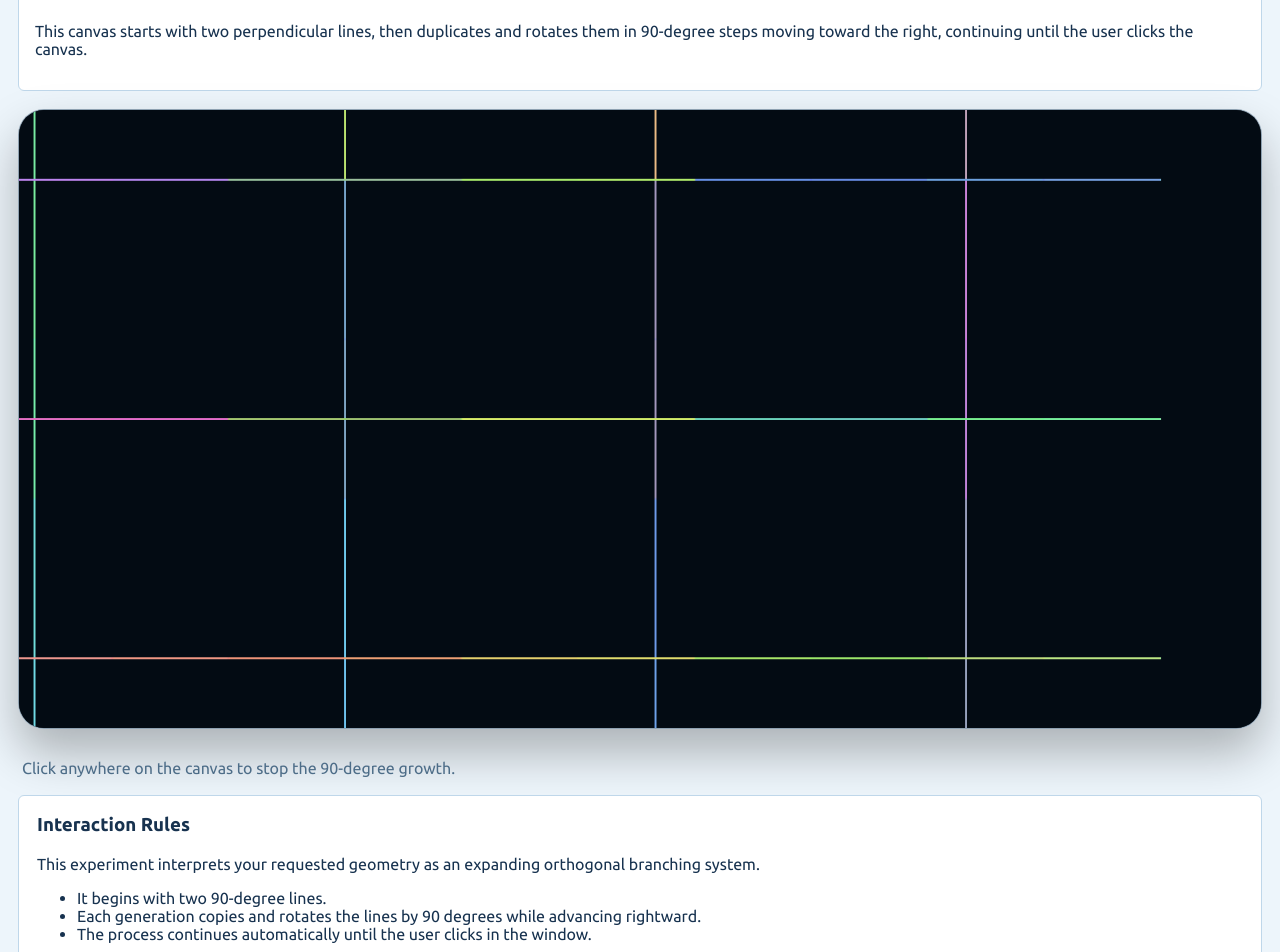
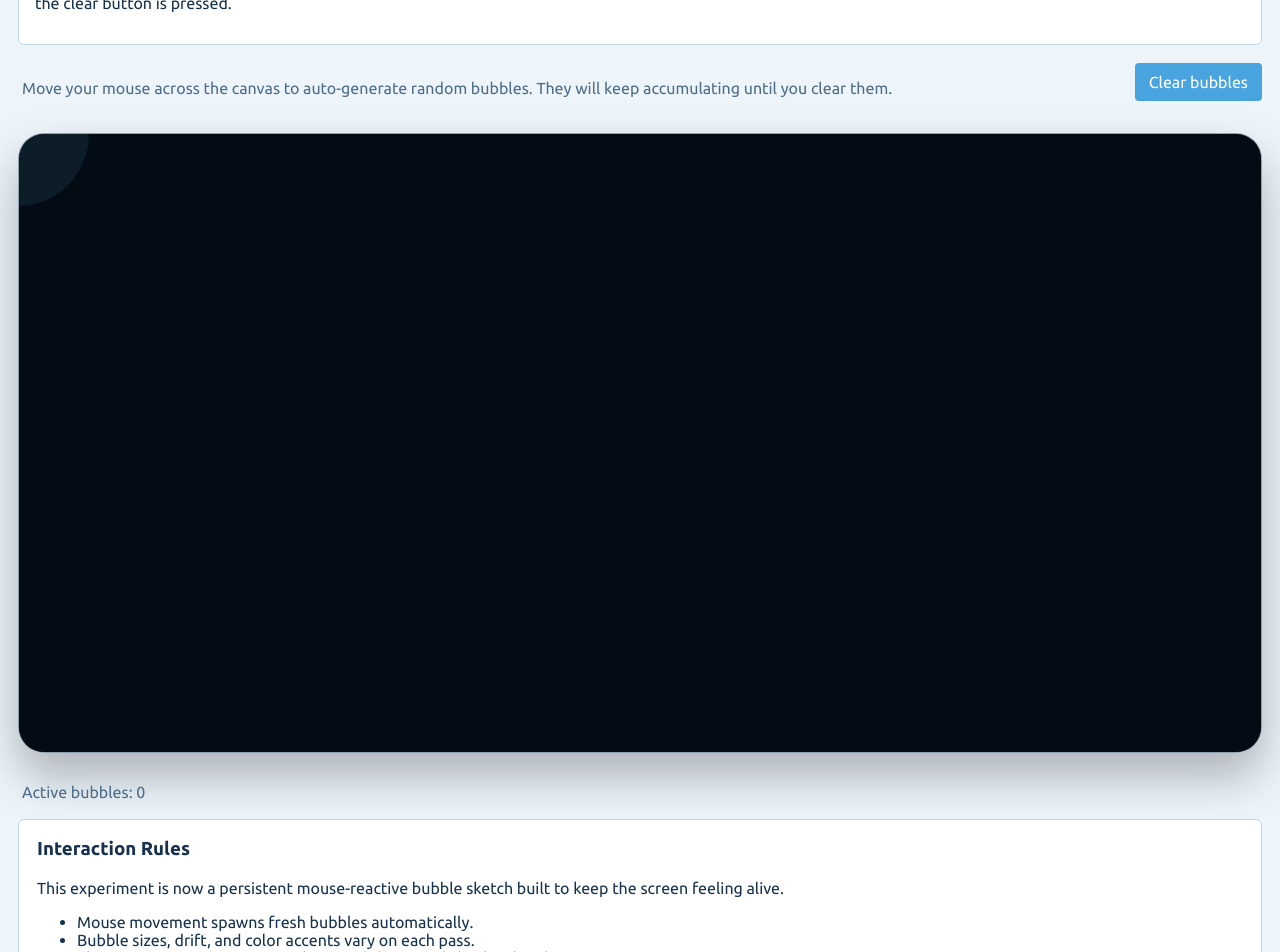
Before and after one commit to meruvav/Audionyx.org, a React (Vite) app: page /right-angle-growth in a window 1280 px wide. Shown: the part 320-1272 px from the top of the page. Built offline with nearby package versions, Linux system fonts and the light colour scheme; no server answers.

Commit message:
replace right angle growth with bubble canvas

```diff
--- a/src/components/RightAngleGrowthCanvas.jsx
+++ b/src/components/RightAngleGrowthCanvas.jsx
@@ -1,24 +1,15 @@
 import { useEffect, useRef, useState } from 'react';
 
-function stepSegments(segments, width) {
-  const next = [];
-  segments.forEach((segment) => {
-    const dx = segment.x2 - segment.x1;
-    const dy = segment.y2 - segment.y1;
-    const x = segment.x2 + 18;
-    const y = segment.y2;
-    next.push({ x1: x, y1: y, x2: x - dy, y2: y + dx });
-    next.push({ x1: x, y1: y, x2: x + dy, y2: y - dx });
-  });
-
-  return next.filter((segment) => segment.x1 < width + 120 && segment.x2 < width + 160);
+function randomBetween(min, max) {
+  return min + Math.random() * (max - min);
 }
 
 export default function RightAngleGrowthCanvas() {
   const canvasRef = useRef(null);
-  const animationRef = useRef(null);
-  const segmentsRef = useRef([]);
-  const [running, setRunning] = useState(true);
+  const bubblesRef = useRef([]);
+  const rafRef = useRef(null);
+  const pointerRef = useRef({ x: 0, y: 0, inside: false });
+  const [bubbleCount, setBubbleCount] = useState(0);
 
   useEffect(() => {
     const canvas = canvasRef.current;
@@ -27,81 +18,137 @@ export default function RightAngleGrowthCanvas() {
       return undefined;
     }
 
-    let generation = 0;
-
     function resize() {
       const ratio = window.devicePixelRatio || 1;
+      const height = Math.max(window.innerHeight * 0.74, 620);
       canvas.width = window.innerWidth * ratio;
-      canvas.height = Math.max(window.innerHeight * 0.74, 620) * ratio;
+      canvas.height = height * ratio;
       canvas.style.width = '100%';
-      canvas.style.height = `${Math.max(window.innerHeight * 0.74, 620)}px`;
+      canvas.style.height = `${height}px`;
       context.setTransform(ratio, 0, 0, ratio, 0, 0);
-      if (!segmentsRef.current.length) {
-        segmentsRef.current = [
-          { x1: 120, y1: canvas.height / ratio / 2 - 80, x2: 120, y2: canvas.height / ratio / 2 + 80 },
-          { x1: 120, y1: canvas.height / ratio / 2, x2: 240, y2: canvas.height / ratio / 2 },
-        ];
+    }
+
+    function spawnBubble(clientX, clientY) {
+      const rect = canvas.getBoundingClientRect();
+      const x = clientX - rect.left;
+      const y = clientY - rect.top;
+      const radius = randomBetween(14, 54);
+      const hue = 180 + Math.random() * 120;
+
+      bubblesRef.current.push({
+        x: x + randomBetween(-18, 18),
+        y: y + randomBetween(-18, 18),
+        radius,
+        lineWidth: randomBetween(1.2, 3.6),
+        hue,
+        alpha: randomBetween(0.28, 0.7),
+        driftX: randomBetween(-0.4, 0.4),
+        driftY: randomBetween(-0.8, -0.08),
+        pulse: randomBetween(0.4, 1.6),
+        pulseSpeed: randomBetween(0.008, 0.024),
+      });
+
+      if (bubblesRef.current.length > 420) {
+        bubblesRef.current.splice(0, bubblesRef.current.length - 420);
       }
-      draw();
+
+      setBubbleCount(bubblesRef.current.length);
     }
 
     function draw() {
       const width = canvas.width / (window.devicePixelRatio || 1);
       const height = canvas.height / (window.devicePixelRatio || 1);
       context.clearRect(0, 0, width, height);
-      context.fillStyle = 'rgba(4, 12, 20, 0.98)';
+      context.fillStyle = 'rgba(4, 12, 20, 0.96)';
       context.fillRect(0, 0, width, height);
-      context.lineCap = 'round';
 
-      segmentsRef.current.forEach((segment, index) => {
+      context.save();
+      context.fillStyle = 'rgba(124, 232, 255, 0.08)';
+      context.beginPath();
+      context.arc(pointerRef.current.x, pointerRef.current.y, 72, 0, Math.PI * 2);
+      context.fill();
+      context.restore();
+
+      bubblesRef.current.forEach((bubble, index) => {
+        bubble.x += bubble.driftX;
+        bubble.y += bubble.driftY;
+        bubble.pulse += bubble.pulseSpeed;
+
+        const wobbleRadius = bubble.radius + Math.sin(bubble.pulse) * 4;
+
+        if (bubble.y + wobbleRadius < -40) {
+          bubble.y = height + wobbleRadius;
+        }
+        if (bubble.x - wobbleRadius > width + 40) {
+          bubble.x = -wobbleRadius;
+        }
+        if (bubble.x + wobbleRadius < -40) {
+          bubble.x = width + wobbleRadius;
+        }
+
         context.beginPath();
-        context.strokeStyle = `hsla(${(generation * 32 + index * 7) % 360}, 85%, 68%, 0.76)`;
-        context.lineWidth = Math.max(1, 4 - generation * 0.22);
-        context.moveTo(segment.x1, segment.y1);
-        context.lineTo(segment.x2, segment.y2);
+        context.strokeStyle = `hsla(${(bubble.hue + index * 2) % 360}, 90%, 72%, ${bubble.alpha})`;
+        context.fillStyle = `hsla(${bubble.hue}, 92%, 60%, ${bubble.alpha * 0.12})`;
+        context.lineWidth = bubble.lineWidth;
+        context.arc(bubble.x, bubble.y, wobbleRadius, 0, Math.PI * 2);
+        context.fill();
         context.stroke();
       });
+
+      rafRef.current = window.requestAnimationFrame(draw);
     }
 
-    function tick() {
-      if (!running) {
-        return;
-      }
-      const width = canvas.width / (window.devicePixelRatio || 1);
-      segmentsRef.current = stepSegments(segmentsRef.current, width);
-      generation += 1;
-      draw();
-      if (segmentsRef.current.length && generation < 12) {
-        animationRef.current = window.setTimeout(tick, 420);
+    function handlePointerMove(event) {
+      const rect = canvas.getBoundingClientRect();
+      pointerRef.current = {
+        x: event.clientX - rect.left,
+        y: event.clientY - rect.top,
+        inside: true,
+      };
+
+      const spawnTotal = 1 + Math.floor(Math.random() * 3);
+      for (let index = 0; index < spawnTotal; index += 1) {
+        spawnBubble(event.clientX, event.clientY);
       }
     }
 
-    function handleClick() {
-      setRunning(false);
-      if (animationRef.current) {
-        window.clearTimeout(animationRef.current);
-      }
+    function handlePointerLeave() {
+      pointerRef.current.inside = false;
     }
 
     resize();
-    draw();
-    animationRef.current = window.setTimeout(tick, 300);
+    rafRef.current = window.requestAnimationFrame(draw);
     window.addEventListener('resize', resize);
-    canvas.addEventListener('click', handleClick);
+    canvas.addEventListener('pointermove', handlePointerMove);
+    canvas.addEventListener('pointerleave', handlePointerLeave);
 
     return () => {
       window.removeEventListener('resize', resize);
-      canvas.removeEventListener('click', handleClick);
-      if (animationRef.current) {
-        window.clearTimeout(animationRef.current);
+      canvas.removeEventListener('pointermove', handlePointerMove);
+      canvas.removeEventListener('pointerleave', handlePointerLeave);
+      if (rafRef.current) {
+        window.cancelAnimationFrame(rafRef.current);
       }
     };
-  }, [running]);
+  }, []);
+
+  function handleClear() {
+    bubblesRef.current = [];
+    setBubbleCount(0);
+  }
 
   return (
     <>
+      <div className="experiment-toolbar">
+        <p className="experiment-note">
+          Move your mouse across the canvas to auto-generate random bubbles. They will keep accumulating until you clear them.
+        </p>
+        <button type="button" className="button-link experiment-clear" onClick={handleClear}>
+          Clear bubbles
+        </button>
+      </div>
       <canvas ref={canvasRef} className="experiment-canvas" />
-      <p className="experiment-note">{running ? 'Click anywhere on the canvas to stop the 90-degree growth.' : 'Growth stopped. Refresh to restart.'}</p>
+      <p className="experiment-note">Active bubbles: {bubbleCount}</p>
     </>
   );
 }
--- a/src/constants/site.js
+++ b/src/constants/site.js
@@ -24,7 +24,7 @@ export const sections = [
 export const marketingRoutes = [
   { path: '/', label: 'Home' },
   { path: '/motion-trace', label: 'Motion Trace' },
-  { path: '/right-angle-growth', label: 'Right Angle Growth' },
+  { path: '/right-angle-growth', label: 'Bubble Growth' },
   { path: '/calculators', label: 'Calculators' },
   { path: '/hearing-test', label: 'Hearing Test' },
   { path: '/tone-generator', label: 'Tone Generator' },
@@ -37,7 +37,7 @@ export const marketingRoutes = [
 export const routeTitles = {
   '/': 'Audionyx - Free online hearing test, tone generator, and sleep frequencies',
   '/motion-trace': 'Motion Trace Experiment | Audionyx',
-  '/right-angle-growth': 'Right Angle Growth Experiment | Audionyx',
+  '/right-angle-growth': 'Bubble Growth Experiment | Audionyx',
   '/calculators': 'Free Online Calculators | Audionyx',
   '/hearing-test': 'Free Online Hearing Test | Audionyx',
   '/tone-generator': 'Simple Online Tone Generator | Audionyx',
--- a/src/pages/HomePage.jsx
+++ b/src/pages/HomePage.jsx
@@ -60,7 +60,7 @@ export default function HomePage() {
           </p>
           <div className="hero-cta-row">
             <Link className="button-link hero-primary" to="/motion-trace">Open motion trace</Link>
-            <Link className="button-link hero-secondary" to="/right-angle-growth">Open right-angle growth</Link>
+            <Link className="button-link hero-secondary" to="/right-angle-growth">Open bubble growth</Link>
             <Link className="button-link hero-secondary" to="/calculators">Utility lab</Link>
           </div>
         </div>
@@ -141,7 +141,7 @@ export default function HomePage() {
           </p>
           <div className="hero-cta-row">
             <Link className="button-link" to="/motion-trace">Mouse movement line system</Link>
-            <Link className="button-link" to="/right-angle-growth">90-degree growth system</Link>
+            <Link className="button-link" to="/right-angle-growth">Bubble growth system</Link>
           </div>
         </Panel>
 
--- a/src/pages/RightAngleGrowthPage.jsx
+++ b/src/pages/RightAngleGrowthPage.jsx
@@ -5,10 +5,10 @@ import SeoBlock from '../components/SeoBlock';
 export default function RightAngleGrowthPage() {
   return (
     <div className="page-stack">
-      <Panel title="Right-Angle Growth Tab">
+      <Panel title="Bubble Growth Tab">
         <p>
-          This canvas starts with two perpendicular lines, then duplicates and rotates them in 90-degree
-          steps moving toward the right, continuing until the user clicks the canvas.
+          This interaction now turns the tab into a live bubble field. As the mouse moves, it generates
+          random-size bubbles that keep building into a layered composition until the clear button is pressed.
         </p>
       </Panel>
 
@@ -16,12 +16,12 @@ export default function RightAngleGrowthPage() {
 
       <SeoBlock
         title="Interaction Rules"
-        intro="This experiment interprets your requested geometry as an expanding orthogonal branching system."
+        intro="This experiment is now a persistent mouse-reactive bubble sketch built to keep the screen feeling alive."
       >
         <ul>
-          <li>It begins with two 90-degree lines.</li>
-          <li>Each generation copies and rotates the lines by 90 degrees while advancing rightward.</li>
-          <li>The process continues automatically until the user clicks in the window.</li>
+          <li>Mouse movement spawns fresh bubbles automatically.</li>
+          <li>Bubble sizes, drift, and color accents vary on each pass.</li>
+          <li>The scene continues to accumulate until the user clicks the clear button.</li>
         </ul>
       </SeoBlock>
     </div>
--- a/src/styles.css
+++ b/src/styles.css
@@ -319,6 +319,16 @@ button {
   border: 1px solid color-mix(in srgb, var(--border) 72%, transparent);
   background: rgba(4, 12, 20, 0.96);
   box-shadow: 0 24px 48px rgba(0, 0, 0, 0.28);
+}
+.experiment-toolbar {
+  display: flex;
+  align-items: center;
+  justify-content: space-between;
+  gap: 16px;
+  margin-bottom: 14px;
+}
+.experiment-clear {
+  white-space: nowrap;
 }
 .experiment-note {
   margin: 12px 4px 0;
@@ -728,4 +738,8 @@ ul { margin-top: 0; }
     display: grid;
     grid-template-columns: repeat(2, minmax(0, 1fr));
   }
+  .experiment-toolbar {
+    flex-direction: column;
+    align-items: flex-start;
+  }
 }
```
